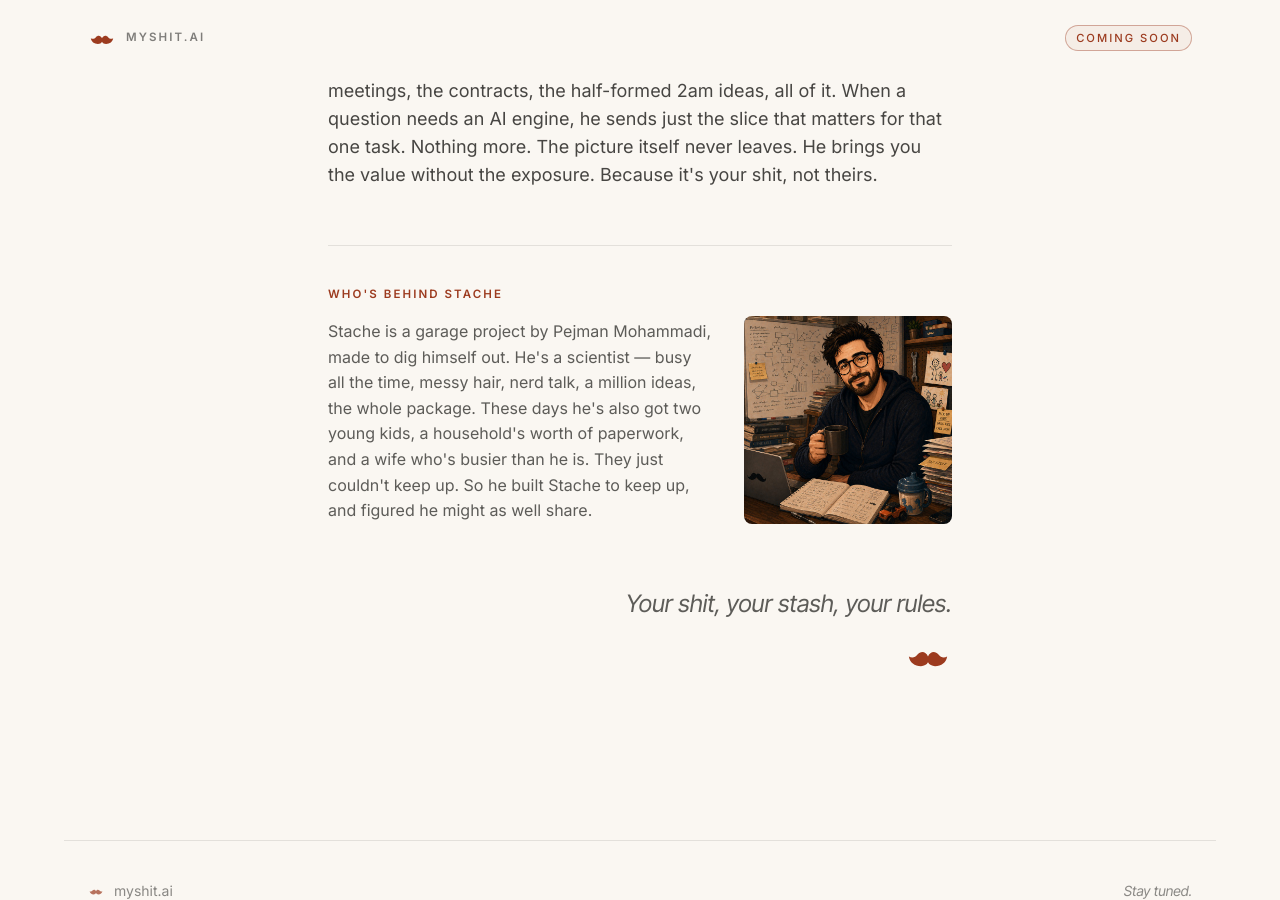
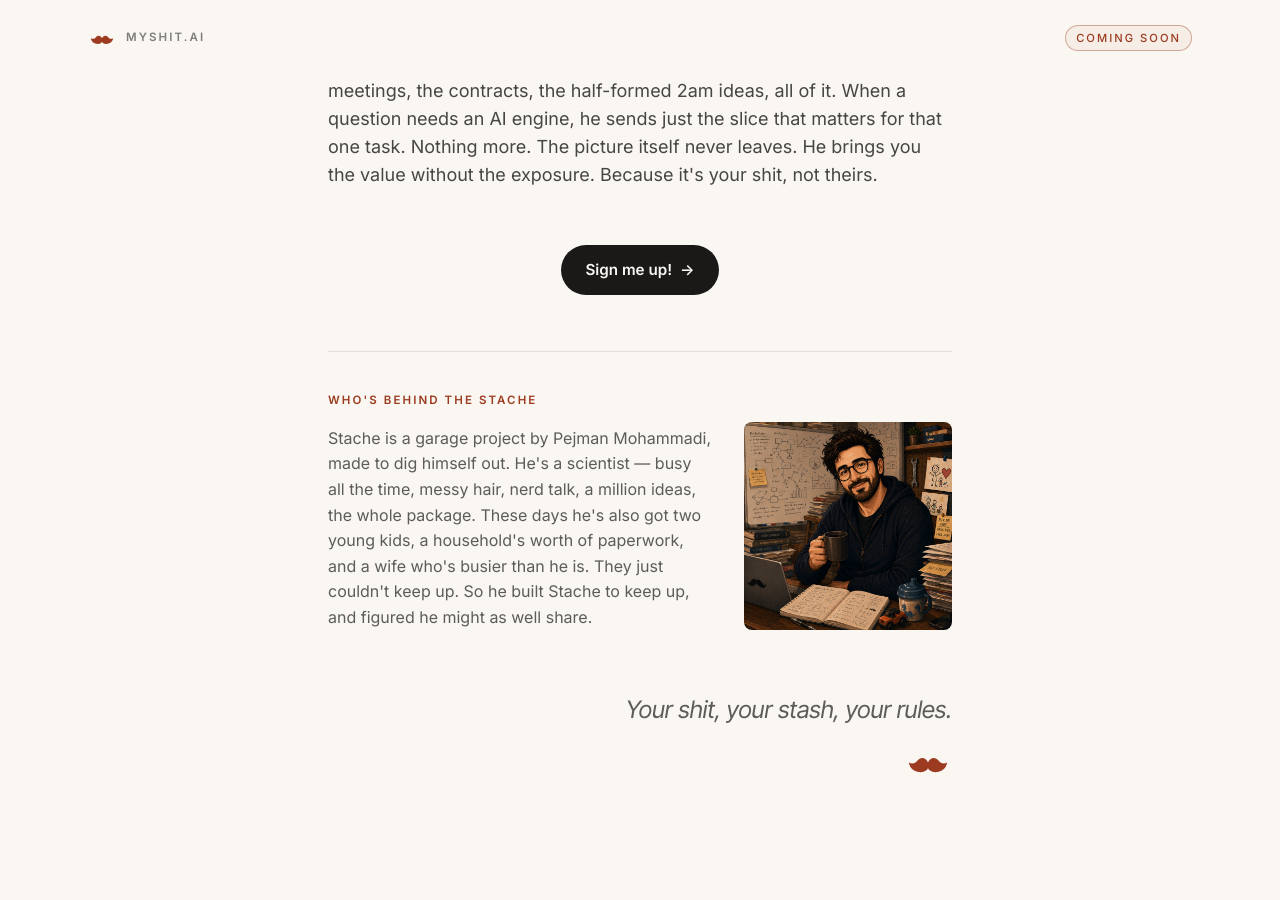
Before and after one commit to bedrocksci/myshit.ai, a Jekyll site: the page built from about-stache.md, in a window 1280 px wide and 900 px high, scrolled down 1075 px. Built offline with Jekyll 4.4.1, drawn with Linux system fonts in a browser that asks for light colours; nearby versions of some CDN libraries; part of the change alters nothing that is shown.

Commit message:
About page: add Sign me up CTA, rename eyebrow to "The Stache"
- Sign me up! CTA (same details/form/script block as the homepage
  hero) added between the body content and the "Who's behind" block.
  Centered in a wrapper div; reveal-panel uses mx-auto so the form
  panel centers on expansion. The form action + entry IDs match the
  homepage so submissions land in the same Google Form sheet.
- Eyebrow rename: "Who's behind Stache" -> "Who's behind The Stache."
  Reads as a slightly more deliberate noun phrase ("the" gives Stache
  proper-noun weight, matches "the stache" colloquial register).

Co-Authored-By: Claude Opus 4.7 (1M context) <noreply@anthropic.com>

```diff
--- a/about-stache.md
+++ b/about-stache.md
@@ -28,10 +28,62 @@ permalink: /about-stache/
 
   </div>
 
+  <div class="mt-14 text-center">
+    <details class="inline-block text-left group">
+      <summary class="inline-flex items-center gap-2 px-6 py-3.5 bg-ink text-cream text-[0.95rem] font-semibold rounded-full cursor-pointer select-none hover:bg-rust transition-colors focus:outline-none focus:ring-2 focus:ring-rust focus:ring-offset-2 focus:ring-offset-cream">
+        <span>Sign me up!</span>
+        <span class="transition-transform group-open:rotate-90" aria-hidden="true">&rarr;</span>
+      </summary>
+      <div class="reveal-panel mt-5 max-w-md mx-auto p-5 bg-white border border-ink/10 border-l-[3px] border-l-rust rounded-md">
+        <p class="font-serif italic text-ink/70 leading-relaxed text-[0.98rem]">
+          Stache is not available to the public yet. Put down an email, he'll buzz you up.
+        </p>
+        <form id="waitlist-form"
+              action="https://docs.google.com/forms/d/e/1FAIpQLSf02IdU0lbL3rWW9IlAJ8y0MmYJFWpyxSG7yL7AzluPR2dnmA/formResponse"
+              method="POST" target="waitlist-sink"
+              class="mt-4 flex items-stretch gap-2">
+          <label for="email" class="sr-only">Email</label>
+          <input id="email" type="email" name="entry.1226720376" required placeholder="you@example.com" autocomplete="email"
+                 class="flex-1 min-w-0 h-12 px-3.5 text-[0.95rem] bg-cream border border-ink/15 rounded-md focus:outline-none focus:border-ink focus:ring-2 focus:ring-ink/10 placeholder:text-muted">
+          <input type="text" name="website" tabindex="-1" autocomplete="off" aria-hidden="true"
+                 style="position:absolute;left:-9999px;width:1px;height:1px;opacity:0">
+          <button type="submit" aria-label="Buzz me up"
+                  class="group relative w-12 h-12 flex-shrink-0 bg-ink hover:bg-rust rounded-md transition-colors focus:outline-none focus:ring-2 focus:ring-rust focus:ring-offset-2 focus:ring-offset-cream">
+            <span aria-hidden="true" class="absolute inset-0 flex items-center justify-center text-cream text-xl leading-none transition-opacity duration-200 group-hover:opacity-0">&rarr;</span>
+            <svg aria-hidden="true" viewBox="0 0 1024 1024" class="absolute inset-0 m-auto h-6 w-auto opacity-0 transition-opacity duration-200 group-hover:opacity-100">
+              <path fill="#faf7f2" d="M512 524 C468 406 352 398 288 482 C240 546 168 562 104 520 C118 646 230 728 362 728 C430 728 484 700 512 646 C540 700 594 728 662 728 C794 728 906 646 920 520 C856 562 784 546 736 482 C672 398 556 406 512 524Z"/>
+            </svg>
+          </button>
+        </form>
+        <iframe name="waitlist-sink" style="display:none" aria-hidden="true" tabindex="-1"></iframe>
+        <p id="waitlist-note" class="mt-3 text-xs text-muted">No spam. One email when he's ready.</p>
+        <p id="waitlist-thanks" class="mt-3 text-xs text-rust font-medium hidden">Got it. Stache will buzz when he's ready.</p>
+        <script>
+          (function () {
+            var form = document.getElementById('waitlist-form');
+            var sink = document.getElementsByName('waitlist-sink')[0];
+            if (!form || !sink) return;
+            var submitted = false;
+            form.addEventListener('submit', function (e) {
+              if (form.website && form.website.value) { e.preventDefault(); return; }
+              submitted = true;
+            });
+            sink.addEventListener('load', function () {
+              if (!submitted) return;
+              form.style.display = 'none';
+              document.getElementById('waitlist-note').classList.add('hidden');
+              document.getElementById('waitlist-thanks').classList.remove('hidden');
+            });
+          })();
+        </script>
+      </div>
+    </details>
+  </div>
+
   <div class="mt-14 pt-10 border-t border-ink/10">
     <div class="flex flex-col md:flex-row md:items-end gap-6 md:gap-8">
       <div class="flex-1 min-w-0 max-w-xl order-2 md:order-1">
-        <p class="font-sans text-[0.72rem] font-semibold tracking-[0.18em] uppercase text-rust">Who's behind Stache</p>
+        <p class="font-sans text-[0.72rem] font-semibold tracking-[0.18em] uppercase text-rust">Who's behind The Stache</p>
         <p class="mt-4 font-sans text-base text-ink/70 leading-[1.6]">
           Stache is a garage project by Pejman Mohammadi, made to dig himself out. He's a scientist &mdash; busy all the time, messy hair, nerd talk, a million ideas, the whole package. These days he's also got two young kids, a household's worth of paperwork, and a wife who's busier than he is. They just couldn't keep up. So he built Stache to keep up, and figured he might as well share.
         </p>
```
